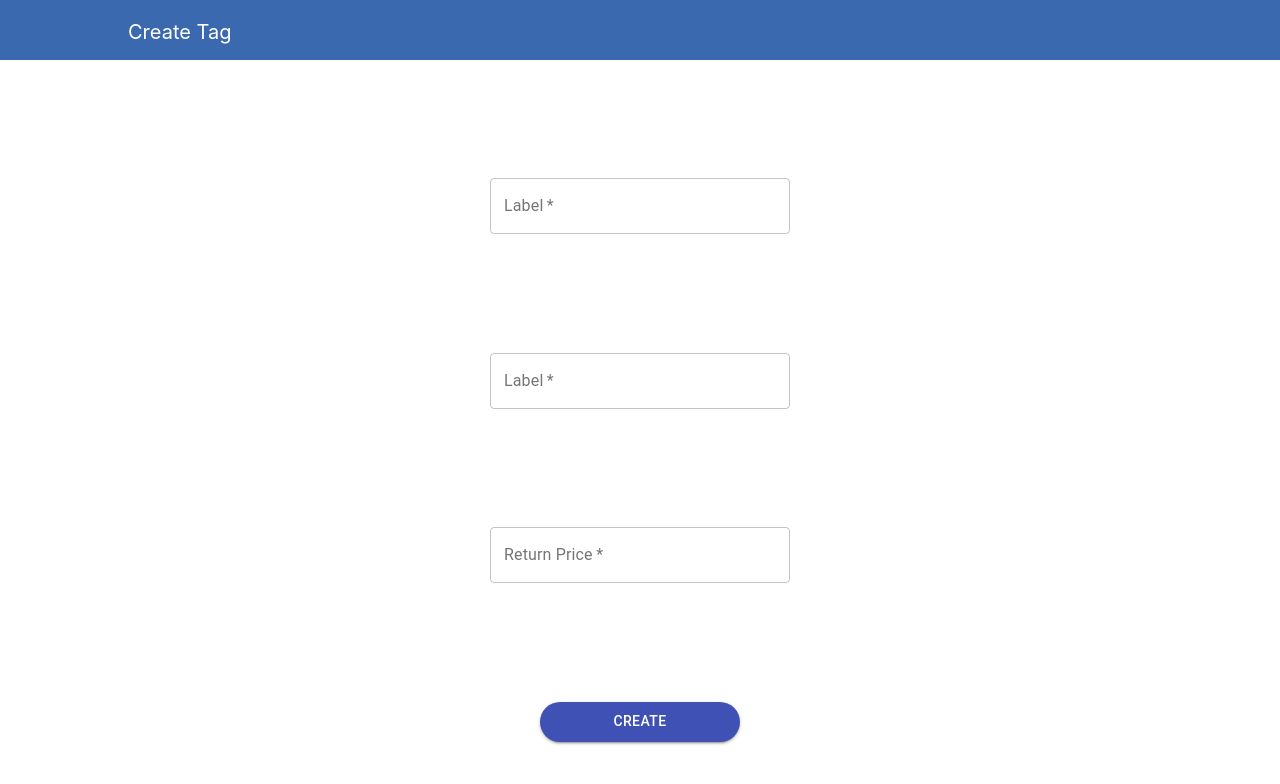
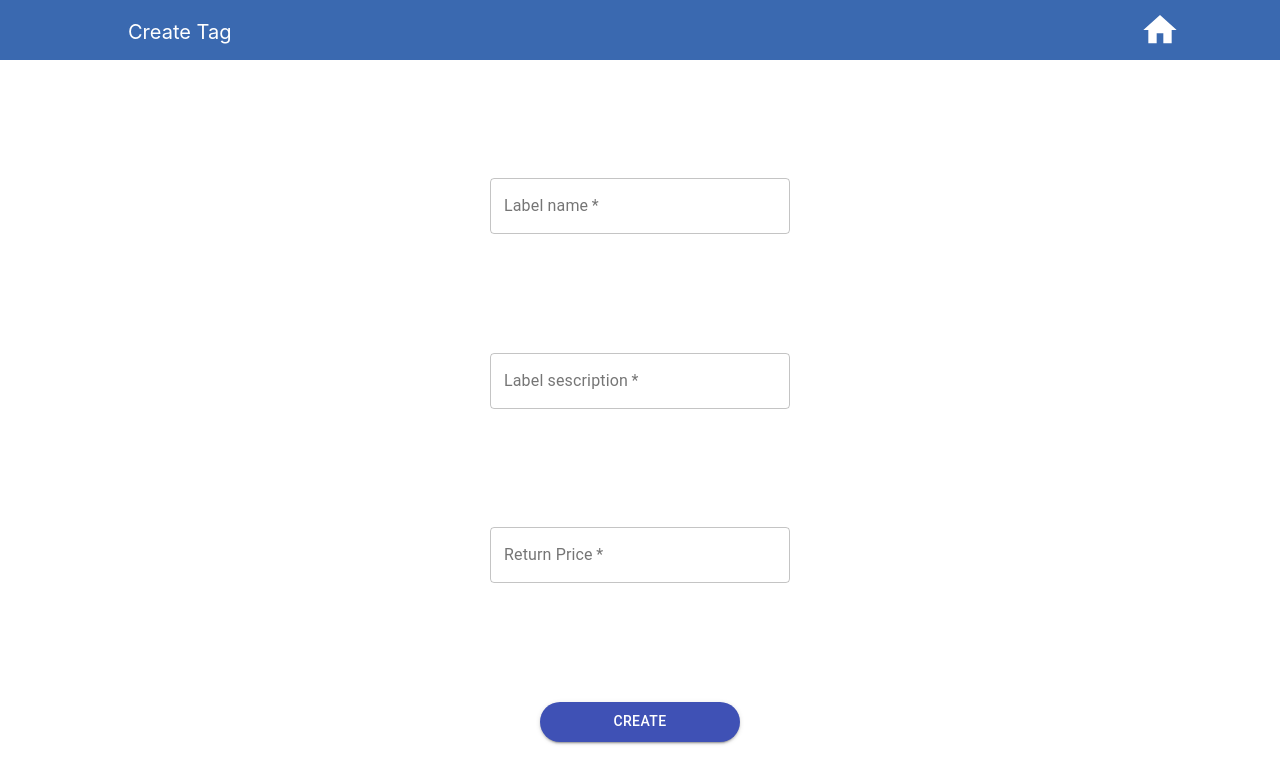
Before and after one commit to Polina10034/lobassa_client, a React (Create React App) app: page /AddTag in a window 1280 px wide. Shown: the top 784 px of the page. Built offline with nearby package versions, Linux system fonts and the light colour scheme.

Commit message:
home navigation

```diff
--- a/src/routes/AddTag/AddTag.css
+++ b/src/routes/AddTag/AddTag.css
@@ -21,10 +21,12 @@
     height: 60px;
     background-color: #3A69B0;
     display: flex;
-    padding-left: 10%;
+    flex-direction: row;
+    justify-content: space-between;
 }
 
 .AddTag-text {
     color: #ffffff;
     font-size: 20px;
+    margin-left: 10%;
 }
--- a/src/routes/AddTag/AddTag.js
+++ b/src/routes/AddTag/AddTag.js
@@ -3,6 +3,7 @@ import './AddTag.css'
 import { connect } from 'react-redux'
 import TextField from '@material-ui/core/TextField'
 import Button from '@material-ui/core/Button'
+import HomeIcon from '@material-ui/icons/Home'
 
 const mapStateToProps = state => {
   return { session: state.session }
@@ -35,6 +36,9 @@ class AddTag extends Component {
       <div className="AddTag">
         <div className="AddTag-header">
           <p className="AddTag-text">Create Tag</p>
+          <a href="/MyTagsList">
+            <HomeIcon style={{ color: 'white', height: '40px', width: '40px', marginRight: '100px', marginTop: '10px' }}/>
+          </a>
         </div>
         <div className="AddTag-content">
           <TextField
@@ -42,7 +46,7 @@ class AddTag extends Component {
             fullWidth
             name="labelName"
             id="outlined-required"
-            label="Label"
+            label="Label name"
             variant="outlined"
             placeholder="Label-name"
             onChange={this.handleChange}
@@ -52,7 +56,7 @@ class AddTag extends Component {
             fullWidth
             name="labelDesc"
             id="outlined-required"
-            label="Label"
+            label="Label sescription"
             variant="outlined"
             placeholder="Label description"
             onChange={this.handleChange}
--- a/src/routes/FoundItem/FoundItem.css
+++ b/src/routes/FoundItem/FoundItem.css
@@ -25,12 +25,14 @@
     height: 60px;
     background-color: #3A69B0;
     display: flex;
-    padding-left: 10%;
+    flex-direction: row;
+    justify-content: space-between;
 }
 
 .FoundItem-text {
     color: #ffffff;
     font-size: 20px;
+    margin-left: 10%;
 }
 
 .FoundItem-scanner {
--- a/src/routes/FoundItem/FoundItem.js
+++ b/src/routes/FoundItem/FoundItem.js
@@ -1,6 +1,7 @@
 import React, { Component } from 'react'
 import './FoundItem.css'
 import { connect } from 'react-redux'
+import HomeIcon from '@material-ui/icons/Home'
 
 const mapStateToProps = state => {
   return { session: state.session }
@@ -17,6 +18,9 @@ class FoundItem extends Component {
       <div className="FoundItem">
         <div className="FoundItem-header">
           <p className="FoundItem-text">Found Item</p>
+          <a href="/MyTagsList">
+            <HomeIcon style={{ color: 'white', height: '40px', width: '40px', marginRight: '100px', marginTop: '10px' }}/>
+          </a>
         </div>
         <div className="FoundItem-content">
           <p className="FoundItem-Title">Scan barcode</p>
```
